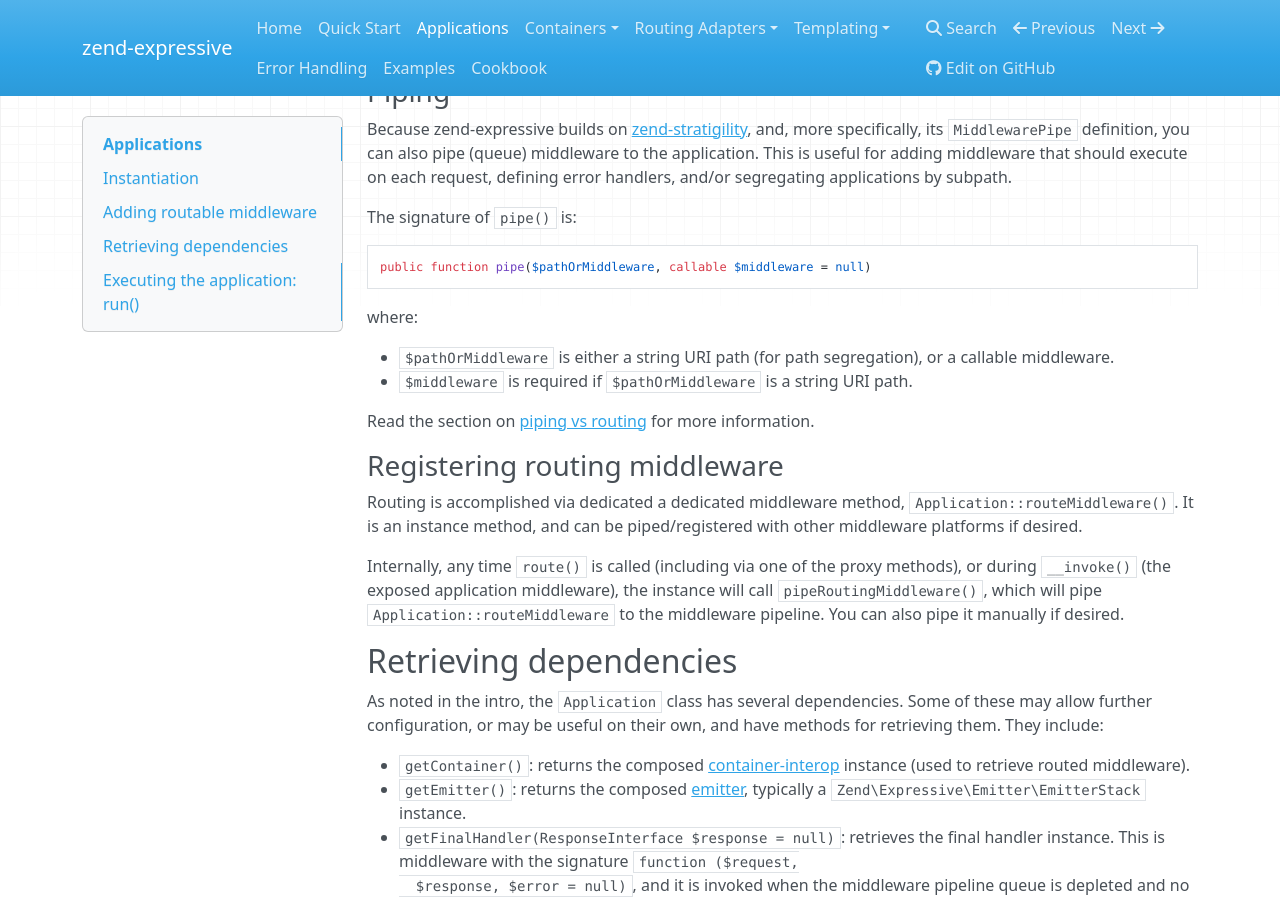
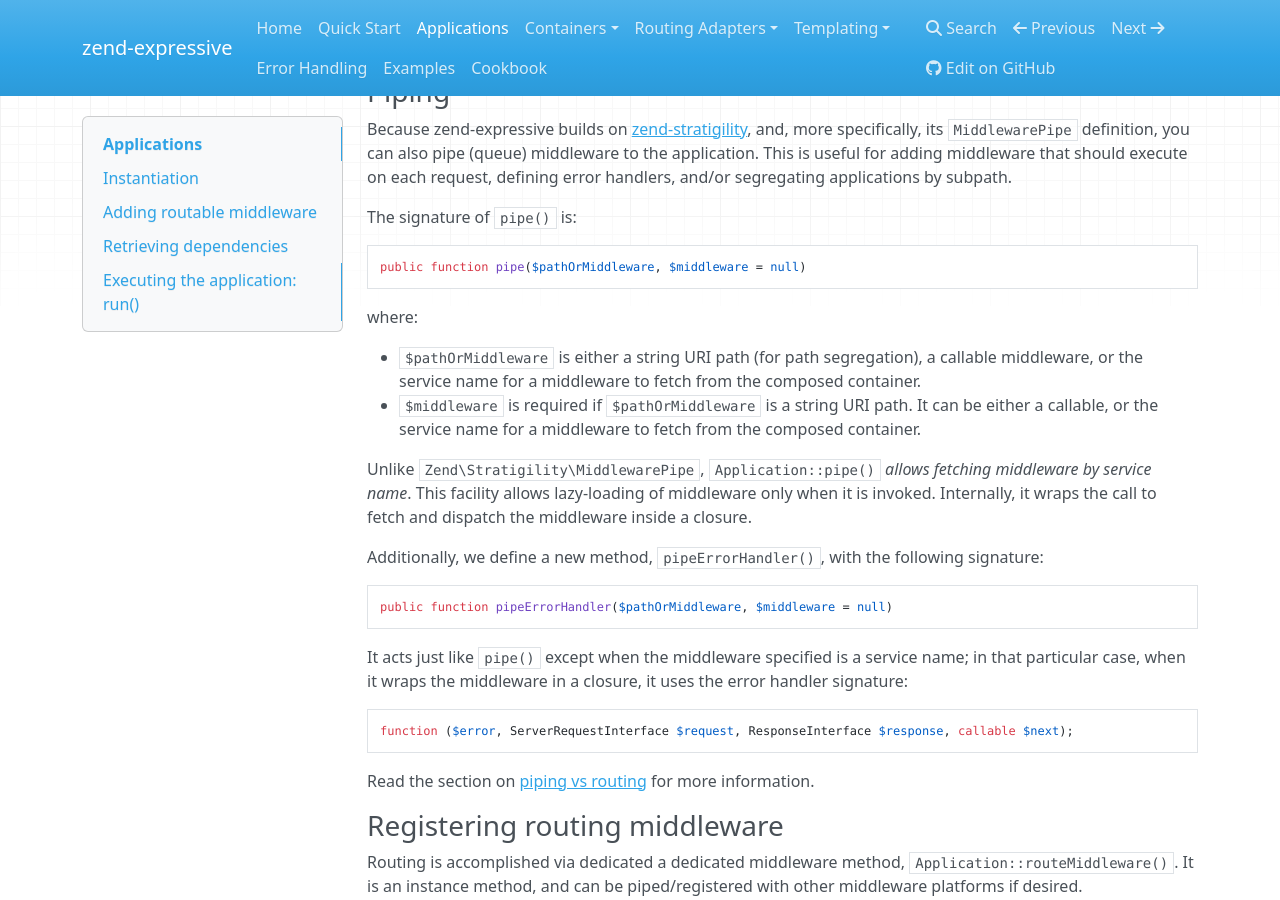
Before and after one commit to zendframework/zend-expressive, an MkDocs documentation site: the page built from doc/book/application.md, in a window 1280 px wide and 900 px high, scrolled down 2298 px. Built offline with MkDocs 1.6.1, drawn with Linux system fonts in a browser that asks for light colours; nearby versions of some CDN libraries; old or Windows-style settings are respelled for this version of MkDocs.

Commit message:
Documented lazy-load capabilities.

````diff
--- a/doc/book/application.md
+++ b/doc/book/application.md
@@ -135,14 +135,37 @@
 The signature of `pipe()` is:
 
 ```php
-public function pipe($pathOrMiddleware, callable $middleware = null)
+public function pipe($pathOrMiddleware, $middleware = null)
 ```
 
 where:
 
-- `$pathOrMiddleware` is either a string URI path (for path segregation), or a
-  callable middleware.
-- `$middleware` is required if `$pathOrMiddleware` is a string URI path.
+- `$pathOrMiddleware` is either a string URI path (for path segregation), a
+  callable middleware, or the service name for a middleware to fetch from the
+  composed container.
+- `$middleware` is required if `$pathOrMiddleware` is a string URI path. It can
+  be either a callable, or the service name for a middleware to fetch from the
+  composed container.
+
+Unlike `Zend\Stratigility\MiddlewarePipe`, `Application::pipe()` *allows
+fetching middleware by service name*. This facility allows lazy-loading of
+middleware only when it is invoked. Internally, it wraps the call to fetch and
+dispatch the middleware inside a closure.
+
+Additionally, we define a new method, `pipeErrorHandler()`, with the following
+signature:
+
+```php
+public function pipeErrorHandler($pathOrMiddleware, $middleware = null)
+```
+
+It acts just like `pipe()` except when the middleware specified is a service
+name; in that particular case, when it wraps the middleware in a closure, it
+uses the error handler signature:
+
+```php
+function ($error, ServerRequestInterface $request, ResponseInterface $response, callable $next);
+```
 
 Read the section on [piping vs routing](router/piping.md) for more information.
 
````
Also changed, not shown: doc/book/router/piping.md (+4 -0 lines).
